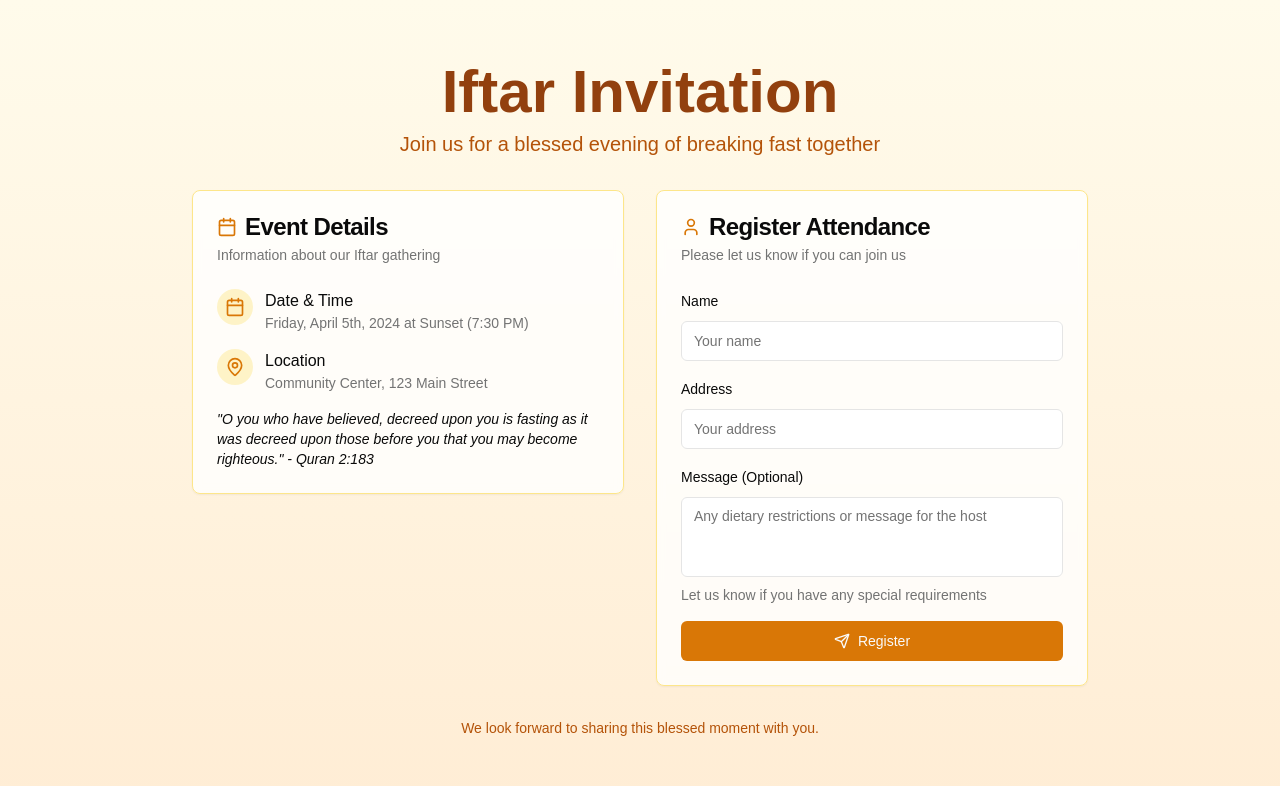
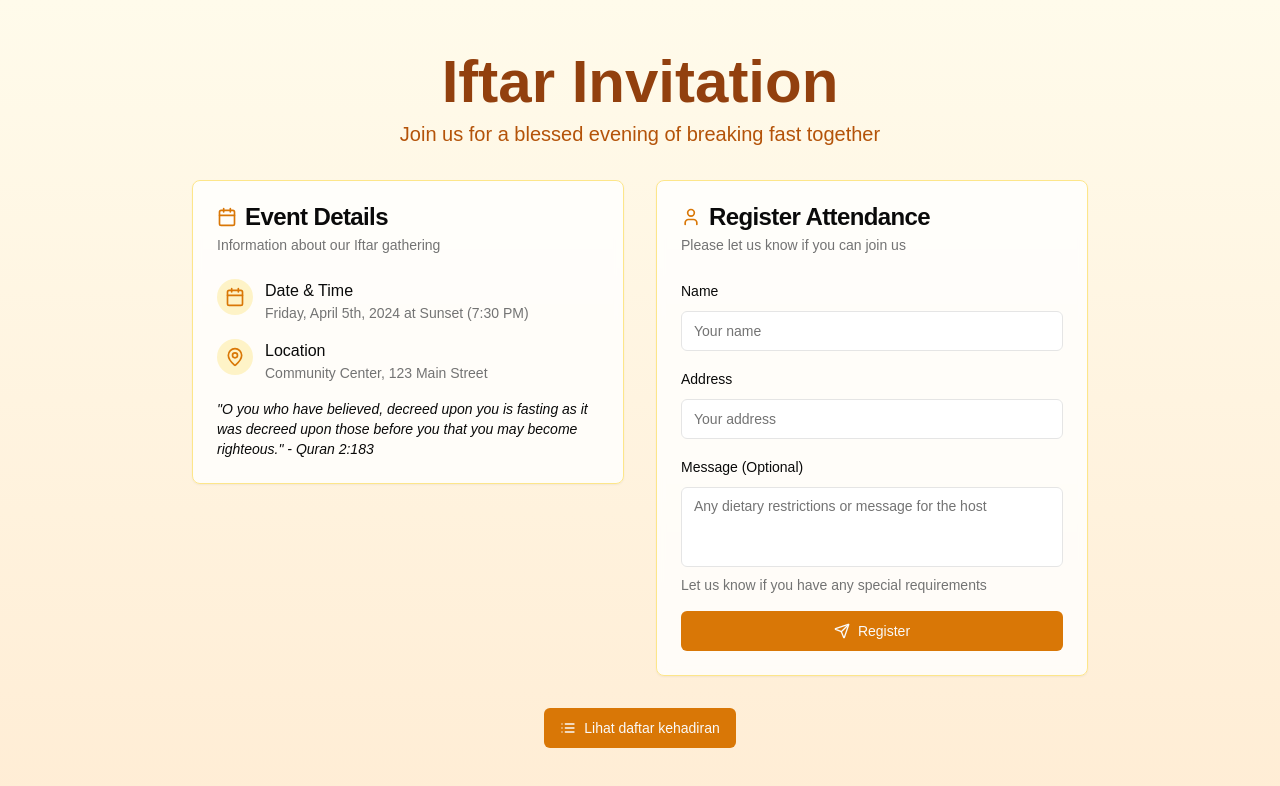
Before and after one commit to aan-cloud/iftar_invitation, a Next.js app: page / in a window 1280 px wide. Shown: the top 786 px of the page. Built offline with nearby package versions, Linux system fonts and the light colour scheme.

Commit message:
refactor: link to list of attendee

```diff
--- a/app/page.tsx
+++ b/app/page.tsx
@@ -13,6 +13,8 @@ import { Card, CardContent, CardDescription, CardHeader, CardTitle } from "@/com
 import { Form, FormControl, FormDescription, FormField, FormItem, FormLabel, FormMessage } from "@/components/ui/form"
 import { Input } from "@/components/ui/input"
 import { Textarea } from "@/components/ui/textarea"
+import Link from "next/link"
+import { List } from "lucide-react"
 
 const formSchema = z.object({
   name: z.string().min(2, {
@@ -211,7 +213,10 @@ export default function Home() {
         </div>
 
         <motion.div className="text-center mt-8 text-amber-700 dark:text-amber-300 text-sm" variants={itemVariants}>
-          <p>We look forward to sharing this blessed moment with you.</p>
+          <Button className="bg-amber-600 hover:bg-amber-700">
+            <List />
+            <Link href={"/confirmation"}>Lihat daftar kehadiran </Link>
+          </Button>
         </motion.div>
       </motion.div>
     </div>
```
